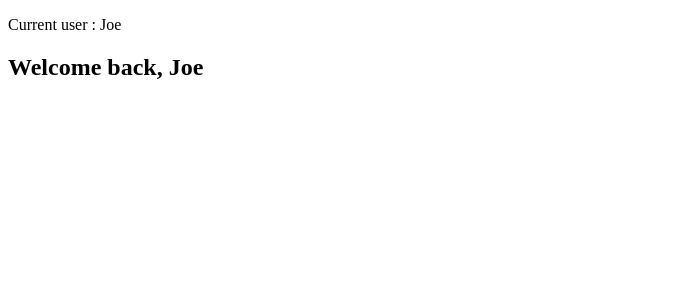
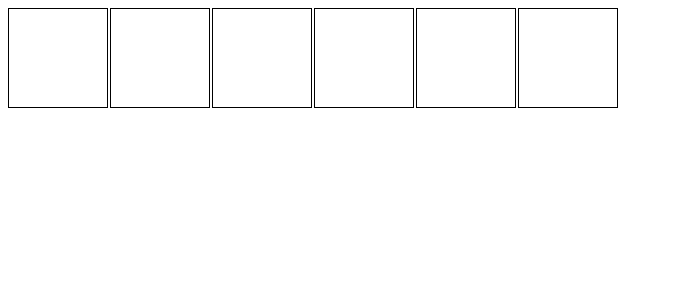
Before and after one commit to HarikaPenukonda/event-listener-tutorial, a React (Create React App) app: page / in a window 1280 px wide. Shown: the top 300 px of the page, without its empty margins (0-673 px from the left). Built offline with nearby package versions, Linux system fonts and the light colour scheme.

Commit message:
Map over the state array, display empty square

```diff
--- a/src/App.js
+++ b/src/App.js
@@ -1,4 +1,5 @@
 import React from "react";
+import BoxApp from "./Boxes/BoxApp";
 //import ComplexObjects2 from "./ComplexObjects2";
 //import Ternary from "./Ternary";
 //import Conundrum from "./Conundrum";
@@ -6,11 +7,12 @@ import React from "react";
 //import Counter2 from "./Counter2";
 //import ComplexArray from "./complexArrays"
 //import ComplexA from "./ComplexA"
-import MyApp from "./PassingData/MyApp";
+//import MyApp from "./PassingData/MyApp";
 
 export default function App(){
     return(
-        <MyApp/>
+        <BoxApp/>
+        //<MyApp/>
         // <Conundrum/>
         //<StateDemo/>
         //<Counter/>
--- /dev/null
+++ b/src/Boxes/BoxApp.js
@@ -0,0 +1,27 @@
+import React from "react";
+import boxes from "./boxes";
+
+export default function BoxApp(){
+
+    const [box,setBox] = React.useState(boxes)
+
+    const boxElements = box.map(
+        items => (
+            <div className="box" key={items.id}></div>
+        )
+    )
+
+    /*
+        Challenge part 1:
+        1. Initialize state with the default value of the array
+        pulled in from boxes.js
+        2. Map over the state array and display each one as an
+        empty square.
+    */
+
+    return(
+        <main>
+            {boxElements}
+        </main>
+    )
+}
--- /dev/null
+++ b/src/Boxes/boxes.js
@@ -0,0 +1,26 @@
+export default[
+    {
+        id:1,
+        on: true
+    },
+    {
+        id:2,
+        on: false
+    },
+    {
+        id:3,
+        on: true
+    },
+    {
+        id:4,
+        on: true
+    },
+    {
+        id:5,
+        on: false
+    },
+    {
+        id:6,
+        on: false
+    }
+]
--- /dev/null
+++ b/src/Boxes/style.css
@@ -0,0 +1,11 @@
+*{
+    box-sizing: border-box;
+}
+
+.box{
+    height: 100px;
+    width: 100px;
+    border: 1px solid black;
+    display: inline-block;
+    margin-right: 2px;
+}
--- a/src/index.js
+++ b/src/index.js
@@ -1,6 +1,6 @@
 import React from "react";
 import ReactDOM  from "react-dom";
 import App from "./App";
-import "./style.css"
+import "./Boxes/style.css"
 
 ReactDOM.render(<App/>,document.getElementById("root"))
```
